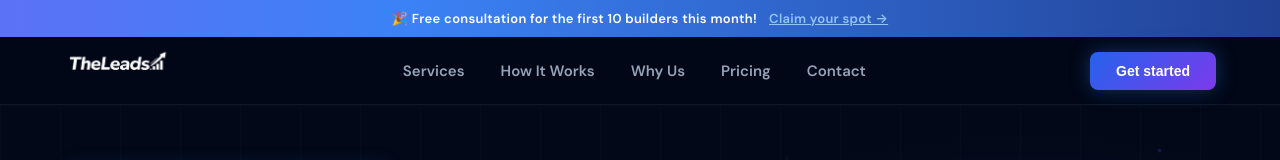
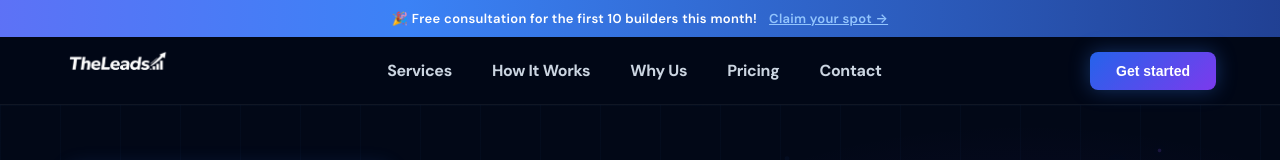
Before and after one commit to theleads535/theleads, a React (Create React App) app: page / in a window 1280 px wide. Shown: the top 160 px of the page. Built offline with nearby package versions, Linux system fonts and the light colour scheme.

Commit message:
Added wow effects and fixed warnings

```diff
--- a/src/TheLeadsWebsite1.jsx
+++ b/src/TheLeadsWebsite1.jsx
@@ -1,4 +1,4 @@
-import { useState, useRef, useEffect, useCallback } from "react";
+import { useState, useRef, useEffect } from "react";
 import { motion, useInView, AnimatePresence, useMotionValue, useSpring } from "framer-motion";
 import { createClient } from "@supabase/supabase-js";
 
@@ -279,8 +279,8 @@ export default function TheLeadsWebsite() {
         .marquee-track{animation:marquee 25s linear infinite}
         .float{animation:float 4s ease-in-out infinite}
         .nav-a{transition:color .2s;position:relative}
-        .nav-a::after{content:'';position:absolute;bottom:-4px;left:0;width:0;height:1.5px;background:linear-gradient(90deg,#3b82f6,#8b5cf6);transition:width .3s}
-        .nav-a:hover{color:#60a5fa!important}
+        .nav-a::after{content:'';position:absolute;bottom:-4px;left:0;width:0;height:2px;background:linear-gradient(90deg,#3b82f6,#8b5cf6);transition:width .3s;border-radius:2px}
+        .nav-a:hover{color:#fff!important}
         .nav-a:hover::after{width:100%}
         .glass{background:rgba(255,255,255,0.04);backdrop-filter:blur(16px);border:1px solid rgba(255,255,255,0.08)}
         .glass-light{background:rgba(255,255,255,0.06);backdrop-filter:blur(20px);border:1px solid rgba(255,255,255,0.1)}
@@ -301,10 +301,11 @@ export default function TheLeadsWebsite() {
       <motion.nav initial={{ y: -64, opacity: 0 }} animate={{ y: 0, opacity: 1 }} transition={{ duration: 0.55, delay: .08 }}
         style={{ display: "flex", alignItems: "center", justifyContent: "space-between", padding: "0 5%", height: 68, background: "rgba(2,8,23,0.85)", backdropFilter: "blur(24px)", borderBottom: "1px solid rgba(255,255,255,0.06)", position: "sticky", top: 0, zIndex: 200 }}>
         <motion.img whileHover={{ scale: 1.05, filter: "brightness(1.2)" }} src="/theleads.png" alt="TheLeads" style={{ height: 46, objectFit: "contain", filter: "brightness(0) invert(1)", cursor: "pointer" }} />
-        <ul className="nav-links" style={{ display: "flex", gap: 36, listStyle: "none" }}>
+        <ul className="nav-links" style={{ display: "flex", gap: 40, listStyle: "none" }}>
           {NAV_LINKS.map((l, i) => (
             <motion.li key={l} initial={{ opacity: 0, y: -12 }} animate={{ opacity: 1, y: 0 }} transition={{ delay: .15 + i * .07 }}>
-              <a className="nav-a" href={`#${l.toLowerCase().replace(/ /g, "-")}`} style={{ fontSize: 15, color: "#94a3b8", fontWeight: 600, textDecoration: "none" }}>{l}</a>
+              <a className="nav-a" href={`#${l.toLowerCase().replace(/ /g, "-")}`}
+                style={{ fontSize: 16, color: "#cbd5e1", fontWeight: 700, textDecoration: "none", letterSpacing: "-.3px", padding: "6px 0" }}>{l}</a>
             </motion.li>
           ))}
         </ul>
```
